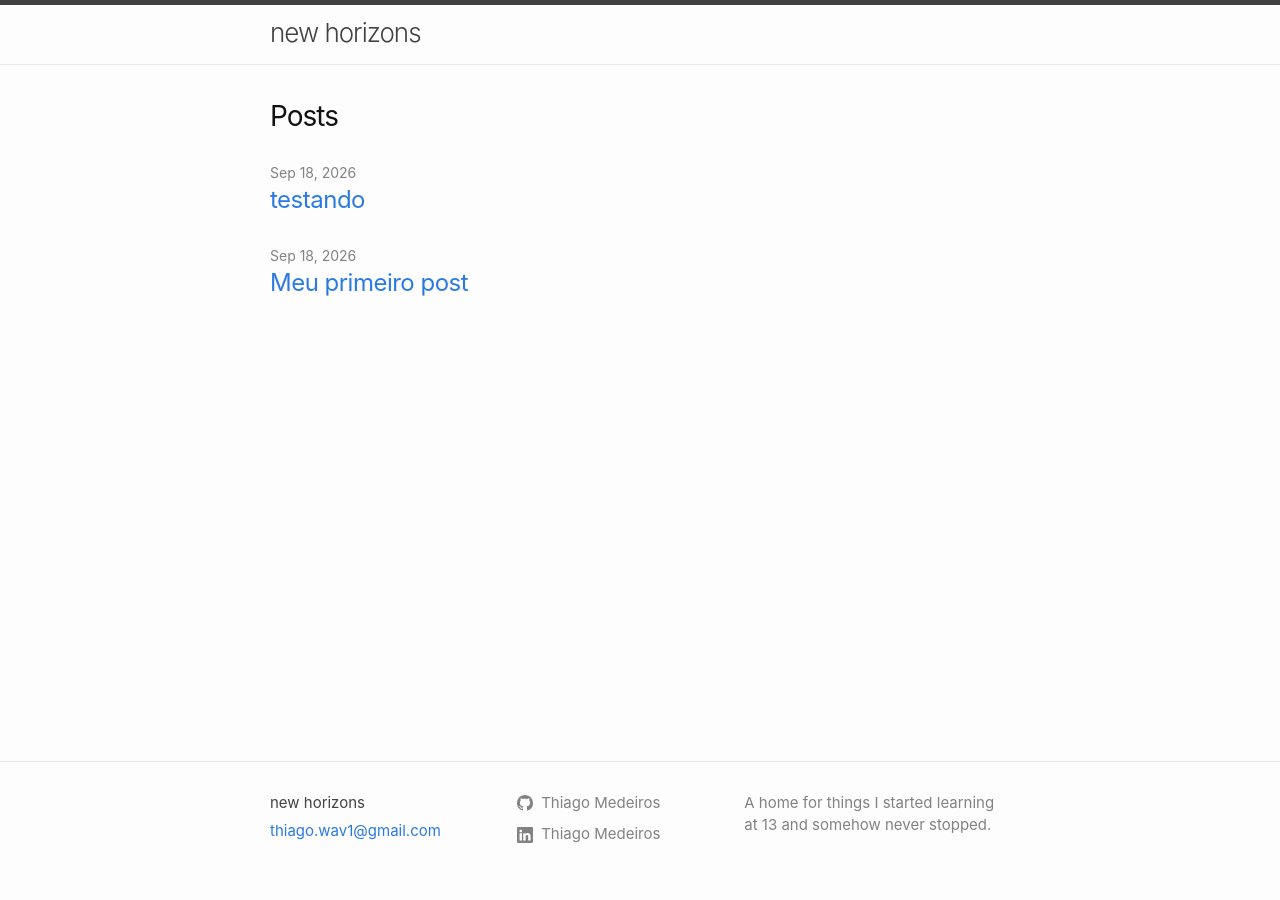
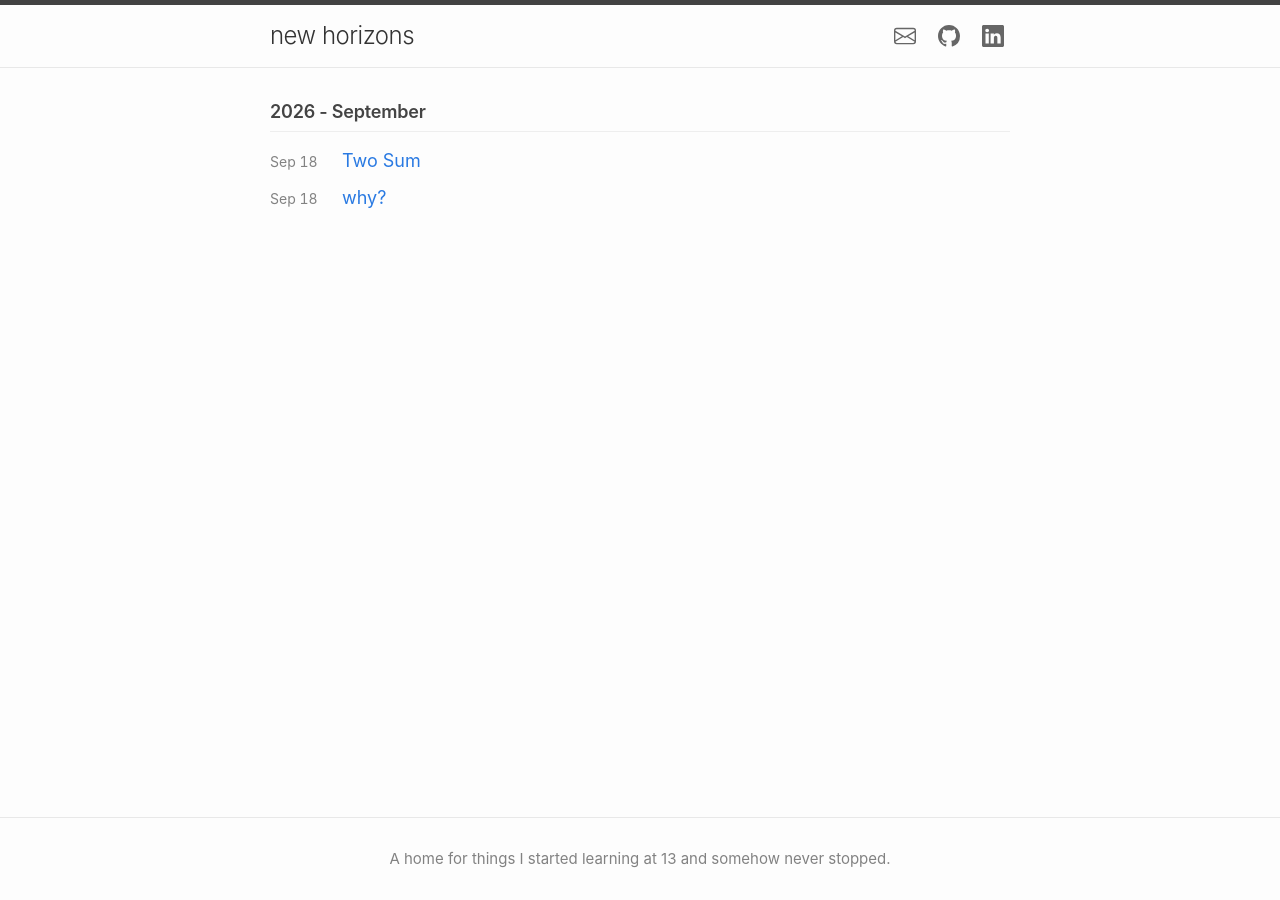
Before and after one commit to thiagomedeiros11/thiagomedeiros11.github.io, a Jekyll site: the page built from index.md, in a window 1280 px wide. Built offline with Jekyll 4.4.1, drawn with Linux system fonts in a browser that asks for light colours.

Commit message:
feat: add personal blog

```diff
--- a/_config.yml
+++ b/_config.yml
@@ -17,6 +17,10 @@ url: ""
 # Markdown parser padrão
 markdown: kramdown
 
+# Mantém estes arquivos no _site/ durante regeneração (evita flash sem CSS)
+keep_files:
+  - assets
+
 # Arquivos e pastas para não incluir no build do site final (_site/)
 exclude:
   - Gemfile
--- a/_layouts/default.html
+++ b/_layouts/default.html
@@ -4,12 +4,33 @@
   <meta charset="UTF-8">
   <meta name="viewport" content="width=device-width, initial-scale=1.0">
   <title>{% if page.title %}{{ page.title }} · {{ site.title }}{% else %}{{ site.title }}{% endif %}</title>
+  <link rel="icon" type="image/jpeg" href="{{ '/assets/images/favicon.jpg' | relative_url }}">
+  <link rel="apple-touch-icon" href="{{ '/assets/images/favicon.jpg' | relative_url }}">
   <link rel="stylesheet" href="{{ '/assets/css/style.css' | relative_url }}">
 </head>
 <body>
   <header class="site-header">
-    <div class="wrapper">
+    <div class="wrapper site-header-inner">
       <a class="site-title" href="{{ '/' | relative_url }}">{{ site.title }}</a>
+      <nav class="site-nav">
+        <ul class="header-social">
+          <li>
+            <a href="mailto:{{ site.email }}" aria-label="Email ({{ site.email }})" title="{{ site.email }}">
+              <svg class="svg-icon" viewBox="0 0 16 16" fill="currentColor" aria-hidden="true"><path d="M0 4a2 2 0 0 1 2-2h12a2 2 0 0 1 2 2v8a2 2 0 0 1-2 2H2a2 2 0 0 1-2-2V4zm2-1a1 1 0 0 0-1 1v.217l7 4.2 7-4.2V4a1 1 0 0 0-1-1H2zm13 2.383-4.708 2.825L15 11.105V5.383zm-.034 6.876-5.64-3.471L8 9.583l-1.326-.795-5.64 3.47A1 1 0 0 0 2 13h12a1 1 0 0 0 .966-.741zM1 11.105l4.708-2.897L1 5.383v5.722z"/></svg>
+            </a>
+          </li>
+          <li>
+            <a href="https://github.com/{{ site.github_username }}" target="_blank" rel="noopener noreferrer" aria-label="GitHub" title="GitHub">
+              <svg class="svg-icon" viewBox="0 0 16 16" fill="currentColor" aria-hidden="true"><path d="M8 0C3.58 0 0 3.58 0 8c0 3.54 2.29 6.53 5.47 7.59.4.07.55-.17.55-.38 0-.19-.01-.82-.01-1.49-2.01.37-2.53-.49-2.69-.94-.09-.23-.48-.94-.82-1.13-.28-.15-.68-.52-.01-.53.63-.01 1.08.58 1.23.82.72 1.21 1.87.87 2.33.66.07-.52.28-.87.51-1.07-1.78-.2-3.64-.89-3.64-3.95 0-.87.31-1.59.82-2.15-.08-.2-.36-1.02.08-2.12 0 0 .67-.21 2.2.82.64-.18 1.32-.27 2-.27.68 0 1.36.09 2 .27 1.53-1.04 2.2-.82 2.2-.82.44 1.1.16 1.92.08 2.12.51.56.82 1.27.82 2.15 0 3.07-1.87 3.75-3.65 3.95.29.25.54.73.54 1.48 0 1.07-.01 1.93-.01 2.2 0 .21.15.46.55.38A8.013 8.013 0 0016 8c0-4.42-3.58-8-8-8z"/></svg>
+            </a>
+          </li>
+          <li>
+            <a href="{{ site.linkedin_url }}" target="_blank" rel="noopener noreferrer" aria-label="LinkedIn" title="LinkedIn">
+              <svg class="svg-icon" viewBox="0 0 16 16" fill="currentColor" aria-hidden="true"><path d="M0 1.146C0 .513.526 0 1.175 0h13.65C15.474 0 16 .513 16 1.146v13.708c0 .633-.526 1.146-1.175 1.146H1.175C.526 16 0 15.474 0 14.854V1.146zm4.943 12.248V6.169H2.542v7.225h2.401zm-1.2-8.212c.837 0 1.358-.554 1.358-1.248-.015-.709-.52-1.248-1.342-1.248-.822 0-1.359.54-1.359 1.248 0 .694.521 1.248 1.327 1.248h.016zm4.908 8.212V9.359c0-.216.016-.432.08-.586.173-.431.568-.878 1.232-.878.869 0 1.216.662 1.216 1.634v3.865h2.401V9.25c0-2.22-1.184-3.252-2.764-3.252-1.274 0-1.845.7-2.165 1.193v.025h-.016a5.54 5.54 0 0 1 .016-.025V6.169h-2.4c.03.678 0 7.225 0 7.225h2.4z"/></svg>
+            </a>
+          </li>
+        </ul>
+      </nav>
     </div>
   </header>
 
@@ -21,35 +42,7 @@
 
   <footer class="site-footer">
     <div class="wrapper">
-      <div class="footer-col-wrapper">
-        <div class="footer-col footer-col-1">
-          <ul class="contact-list">
-            <li class="footer-site-title">{{ site.title }}</li>
-            <li><a class="u-email" href="mailto:{{ site.email }}">{{ site.email }}</a></li>
-          </ul>
-        </div>
-
-        <div class="footer-col footer-col-2">
-          <ul class="social-media-list">
-            <li>
-              <a href="https://github.com/{{ site.github_username }}" target="_blank" rel="noopener noreferrer">
-                <svg class="svg-icon" viewBox="0 0 16 16" width="16" height="16" fill="currentColor" aria-hidden="true"><path d="M8 0C3.58 0 0 3.58 0 8c0 3.54 2.29 6.53 5.47 7.59.4.07.55-.17.55-.38 0-.19-.01-.82-.01-1.49-2.01.37-2.53-.49-2.69-.94-.09-.23-.48-.94-.82-1.13-.28-.15-.68-.52-.01-.53.63-.01 1.08.58 1.23.82.72 1.21 1.87.87 2.33.66.07-.52.28-.87.51-1.07-1.78-.2-3.64-.89-3.64-3.95 0-.87.31-1.59.82-2.15-.08-.2-.36-1.02.08-2.12 0 0 .67-.21 2.2.82.64-.18 1.32-.27 2-.27.68 0 1.36.09 2 .27 1.53-1.04 2.2-.82 2.2-.82.44 1.1.16 1.92.08 2.12.51.56.82 1.27.82 2.15 0 3.07-1.87 3.75-3.65 3.95.29.25.54.73.54 1.48 0 1.07-.01 1.93-.01 2.2 0 .21.15.46.55.38A8.013 8.013 0 0016 8c0-4.42-3.58-8-8-8z"/></svg>
-                <span>{{ site.author }}</span>
-              </a>
-            </li>
-            <li>
-              <a href="{{ site.linkedin_url }}" target="_blank" rel="noopener noreferrer">
-                <svg class="svg-icon" viewBox="0 0 16 16" width="16" height="16" fill="currentColor" aria-hidden="true"><path d="M0 1.146C0 .513.526 0 1.175 0h13.65C15.474 0 16 .513 16 1.146v13.708c0 .633-.526 1.146-1.175 1.146H1.175C.526 16 0 15.474 0 14.854V1.146zm4.943 12.248V6.169H2.542v7.225h2.401zm-1.2-8.212c.837 0 1.358-.554 1.358-1.248-.015-.709-.52-1.248-1.342-1.248-.822 0-1.359.54-1.359 1.248 0 .694.521 1.248 1.327 1.248h.016zm4.908 8.212V9.359c0-.216.016-.432.08-.586.173-.431.568-.878 1.232-.878.869 0 1.216.662 1.216 1.634v3.865h2.401V9.25c0-2.22-1.184-3.252-2.764-3.252-1.274 0-1.845.7-2.165 1.193v.025h-.016a5.54 5.54 0 0 1 .016-.025V6.169h-2.4c.03.678 0 7.225 0 7.225h2.4z"/></svg>
-                <span>{{ site.author }}</span>
-              </a>
-            </li>
-          </ul>
-        </div>
-
-        <div class="footer-col footer-col-3">
-          <p>{{ site.tagline }}</p>
-        </div>
-      </div>
+      <p class="footer-tagline">{{ site.tagline }}</p>
     </div>
   </footer>
 </body>
--- a/assets/css/style.css
+++ b/assets/css/style.css
@@ -56,25 +56,76 @@ a:hover {
 .site-header {
   border-top: 5px solid #424242;
   border-bottom: 1px solid #e8e8e8;
-  min-height: 56px;
-  line-height: 56px;
+  padding: 14px 0;
+  min-height: 60px;
+}
+
+.site-header-inner {
+  display: flex;
+  align-items: center;
+  justify-content: space-between;
+  gap: 20px;
 }
 
 .site-title {
-  font-size: 26px;
+  font-size: 24px;
   font-weight: 300;
-  letter-spacing: -1px;
-  color: #424242;
+  letter-spacing: -0.5px;
+  color: #333;
+  text-decoration: none;
+  line-height: 1.2;
+}
+
+.site-title:visited {
+  color: #333;
+}
+
+.site-title:hover {
+  color: #000;
   text-decoration: none;
 }
 
-.site-title:visited {
-  color: #424242;
+.site-nav {
+  display: flex;
+  align-items: center;
 }
 
-.site-title:hover {
+.header-social {
+  display: flex;
+  align-items: center;
+  gap: 10px;
+  list-style: none;
+  margin: 0;
+  padding: 0;
+}
+
+.header-social li {
+  margin: 0;
+  display: flex;
+  align-items: center;
+}
+
+.header-social a {
+  display: inline-flex;
+  align-items: center;
+  justify-content: center;
+  color: #666;
+  padding: 6px;
+  border-radius: 6px;
+  transition: color 0.15s ease, background-color 0.15s ease, transform 0.15s ease;
+}
+
+.header-social a:hover {
   color: #111;
+  background-color: #f0f0f0;
   text-decoration: none;
+  transform: translateY(-1px);
+}
+
+.header-social .svg-icon {
+  width: 22px;
+  height: 22px;
+  display: block;
 }
 
 /* Conteúdo Principal */
@@ -91,33 +142,62 @@ a:hover {
   margin-bottom: 25px;
 }
 
+.post-group {
+  margin-bottom: 35px;
+}
+
+.post-group-heading {
+  font-size: 18px;
+  font-weight: 600;
+  color: #444;
+  margin-bottom: 16px;
+  border-bottom: 1px solid #eee;
+  padding-bottom: 6px;
+  letter-spacing: -0.2px;
+}
+
 .post-list {
   list-style: none;
   margin: 0;
   padding: 0;
 }
 
-.post-list > li {
-  margin-bottom: 30px;
+.post-item {
+  display: flex;
+  align-items: baseline;
+  gap: 16px;
+  margin-bottom: 12px;
+}
+
+.post-item:last-child {
+  margin-bottom: 0;
+}
+
+.post-date {
+  font-size: 14px;
+  color: #828282;
+  font-variant-numeric: tabular-nums;
+  flex-shrink: 0;
+  min-width: 56px;
+}
+
+.post-item .post-link {
+  font-size: 18px;
+  font-weight: 400;
+  color: #2a7ae2;
+  text-decoration: none;
+  line-height: 1.4;
+}
+
+.post-item .post-link:hover {
+  text-decoration: underline;
+  color: #111;
 }
 
 .post-meta {
   font-size: 14px;
   color: #828282;
   display: block;
-}
-
-.post-list h3 {
-  font-size: 24px;
-  font-weight: 400;
-  letter-spacing: -0.5px;
-  margin-top: 2px;
-  margin-bottom: 0;
-  line-height: 1.25;
-}
-
-.post-link {
-  color: #2a7ae2;
 }
 
 /* Artigo Individual */
@@ -144,71 +224,124 @@ a:hover {
   font-size: 15px;
 }
 
-/* Rodapé em 3 Colunas */
+/* Código Inline */
+code {
+  font-family: "SFMono-Regular", Consolas, "Liberation Mono", Menlo, Courier, monospace;
+  font-size: 0.875em;
+  background-color: #f0f0f0;
+  padding: 2px 6px;
+  border-radius: 4px;
+  color: #d63384;
+}
+
+/* Code Blocks */
+pre {
+  font-family: "SFMono-Regular", Consolas, "Liberation Mono", Menlo, Courier, monospace;
+  font-size: 14px;
+  line-height: 1.6;
+  overflow-x: auto;
+}
+
+div.highlighter-rouge,
+figure.highlight {
+  background-color: #1e1e2e;
+  border-radius: 8px;
+  margin-bottom: 20px;
+}
+
+div.highlighter-rouge pre.highlight,
+figure.highlight pre {
+  margin: 0;
+  padding: 18px 20px;
+  background-color: transparent;
+  color: #cdd6f4;
+}
+
+div.highlighter-rouge pre.highlight code,
+figure.highlight pre code {
+  background: none;
+  padding: 0;
+  border-radius: 0;
+  color: inherit;
+  font-size: inherit;
+}
+
+/* Syntax Highlighting (Rouge — Catppuccin-inspired dark theme) */
+.highlight .k,
+.highlight .kd,
+.highlight .kn,
+.highlight .kp,
+.highlight .kr,
+.highlight .kt { color: #cba6f7; }           /* keywords — purple */
+
+.highlight .na { color: #89b4fa; }            /* attribute name — blue */
+.highlight .nb { color: #f9e2af; }            /* builtin — yellow */
+.highlight .nc { color: #f9e2af; }            /* class name — yellow */
+.highlight .no { color: #f38ba8; }            /* constant — red */
+.highlight .nd { color: #89dceb; }            /* decorator — teal */
+.highlight .ni { color: #cdd6f4; }            /* entity */
+.highlight .ne { color: #f38ba8; }            /* exception — red */
+.highlight .nf,
+.highlight .nx { color: #89b4fa; }            /* function/other name — blue */
+.highlight .nn { color: #f9e2af; }            /* namespace — yellow */
+.highlight .nt { color: #f38ba8; }            /* tag — red */
+.highlight .nv { color: #cdd6f4; }            /* variable */
+
+.highlight .o,
+.highlight .ow { color: #89dceb; }            /* operator — teal */
+.highlight .p { color: #cdd6f4; }             /* punctuation */
+
+.highlight .s,
+.highlight .s1,
+.highlight .s2,
+.highlight .sb,
+.highlight .sc,
+.highlight .sd,
+.highlight .se,
+.highlight .sh,
+.highlight .si,
+.highlight .sx { color: #a6e3a1; }            /* strings — green */
+.highlight .sr { color: #f2cdcd; }            /* regex — flamingo */
+.highlight .ss { color: #a6e3a1; }            /* symbol — green */
+
+.highlight .m,
+.highlight .mi,
+.highlight .mf,
+.highlight .mh,
+.highlight .mo { color: #fab387; }            /* numbers — peach */
+
+.highlight .c,
+.highlight .c1,
+.highlight .cm,
+.highlight .cp,
+.highlight .cs,
+.highlight .ch { color: #6c7086;
+  font-style: italic; }                       /* comments — overlay0 */
+
+.highlight .gh { color: #89b4fa;
+  font-weight: bold; }                        /* heading — blue */
+.highlight .gu { color: #89dceb;
+  font-weight: bold; }                        /* subheading — teal */
+
+.highlight .gd { color: #f38ba8; }            /* diff deleted — red */
+.highlight .gi { color: #a6e3a1; }            /* diff inserted — green */
+
+.highlight .ge { font-style: italic; }        /* emphasis */
+.highlight .gs { font-weight: bold; }         /* strong */
+
+.highlight .w { color: #cdd6f4; }             /* whitespace */
+.highlight .err { color: #f38ba8; }           /* error — red */
+
+/* Rodapé */
 .site-footer {
   border-top: 1px solid #e8e8e8;
   padding: 30px 0;
   color: #828282;
   font-size: 15px;
+  text-align: center;
 }
 
-.footer-col-wrapper {
-  display: flex;
-  justify-content: space-between;
-  gap: 30px;
-  flex-wrap: wrap;
-}
-
-.footer-col {
-  margin-bottom: 15px;
-}
-
-.footer-col-1 {
-  flex: 1 1 200px;
-}
-
-.footer-col-2 {
-  flex: 1 1 180px;
-}
-
-.footer-col-3 {
-  flex: 1.5 1 240px;
-}
-
-.contact-list,
-.social-media-list {
-  list-style: none;
-  margin: 0;
-  padding: 0;
-}
-
-.footer-site-title {
-  color: #424242;
-  margin-bottom: 4px;
-}
-
-.contact-list li,
-.social-media-list li {
-  margin-bottom: 6px;
-}
-
-.social-media-list a {
-  display: inline-flex;
-  align-items: center;
-  gap: 8px;
-  color: #828282;
-}
-
-.social-media-list a:hover {
-  color: #111;
-  text-decoration: underline;
-}
-
-.svg-icon {
-  flex-shrink: 0;
-}
-
-.footer-col-3 p {
+.footer-tagline {
   margin: 0;
   line-height: 1.5;
 }
@@ -216,8 +349,8 @@ a:hover {
 /* Responsividade Mobile */
 @media screen and (max-width: 600px) {
   .wrapper {
-    padding-right: 15px;
-    padding-left: 15px;
+    padding-right: 20px;
+    padding-left: 20px;
   }
 
   .site-title {
@@ -225,11 +358,14 @@ a:hover {
   }
 
   .post-title {
-    font-size: 30px;
+    font-size: 28px;
   }
 
-  .footer-col-wrapper {
-    flex-direction: column;
-    gap: 15px;
+  .site-header-inner {
+    gap: 12px;
+  }
+
+  .header-social {
+    gap: 8px;
   }
 }
--- a/index.md
+++ b/index.md
@@ -3,19 +3,25 @@ layout: default
 ---
 
 <div class="home">
-  <h2 class="post-list-heading">Posts</h2>
-  <ul class="post-list">
-    {% for post in site.posts %}
-      <li>
-        <span class="post-meta">{{ post.date | date: "%b %-d, %Y" }}</span>
-        <h3>
-          <a class="post-link" href="{{ post.url | relative_url }}">
-            {{ post.title }}
-          </a>
-        </h3>
-      </li>
-    {% else %}
-      <li>Nenhum post publicado ainda.</li>
+  {% assign posts_by_date = site.posts | group_by_exp: "post", "post.date | date: '%Y - %B'" %}
+
+  {% if site.posts.size > 0 %}
+    {% for group in posts_by_date %}
+      <div class="post-group">
+        <h3 class="post-group-heading">{{ group.name }}</h3>
+        <ul class="post-list">
+          {% for post in group.items %}
+            <li class="post-item">
+              <span class="post-date">{{ post.date | date: "%b %d" }}</span>
+              <a class="post-link" href="{{ post.url | relative_url }}">
+                {{ post.title }}
+              </a>
+            </li>
+          {% endfor %}
+        </ul>
+      </div>
     {% endfor %}
-  </ul>
+  {% else %}
+    <p>Nenhum post publicado ainda.</p>
+  {% endif %}
 </div>
```
Also changed, not shown: _posts/2026-09-18-meu-primeiro-post.md (deleted, +0 -15 lines), _posts/2026-09-18-two-sum.md (added, +96 -0 lines), _posts/2026-09-18-um-teste.md (deleted, +0 -7 lines), _posts/2026-09-18-why?.md (added, +23 -0 lines), assets/images/favicon.jpg (added), 2 other files.
